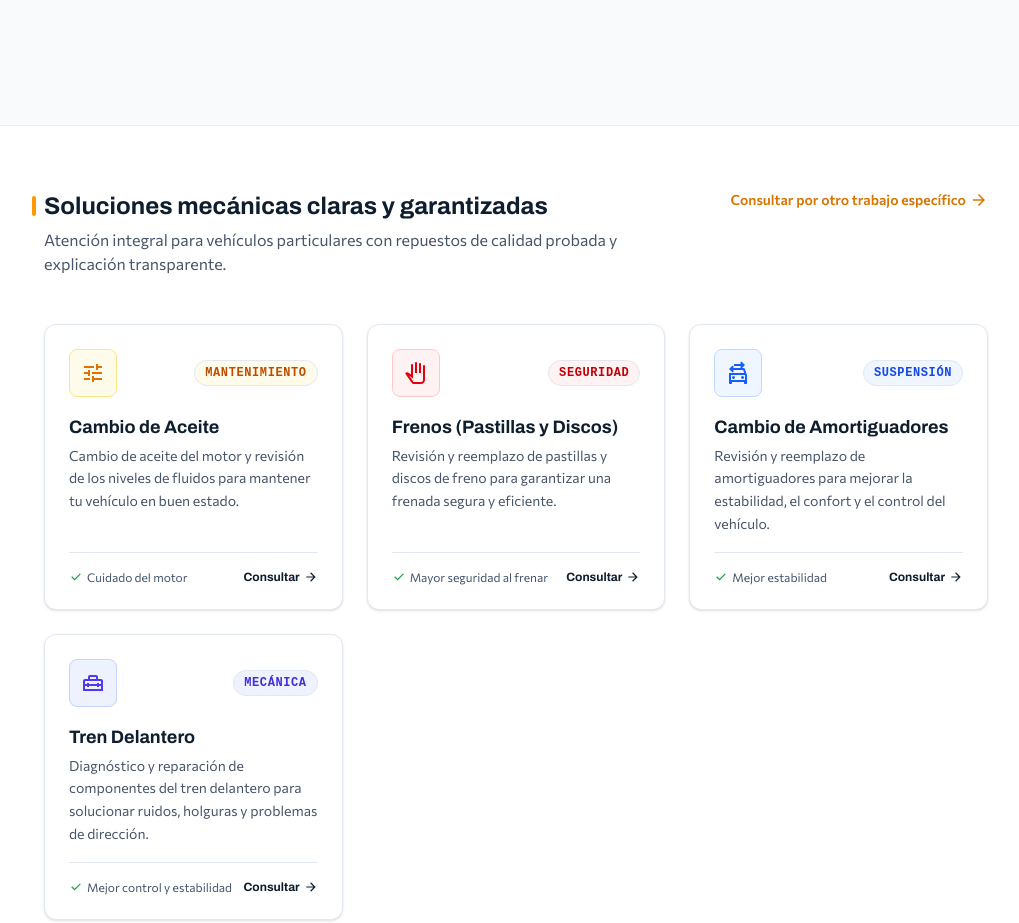
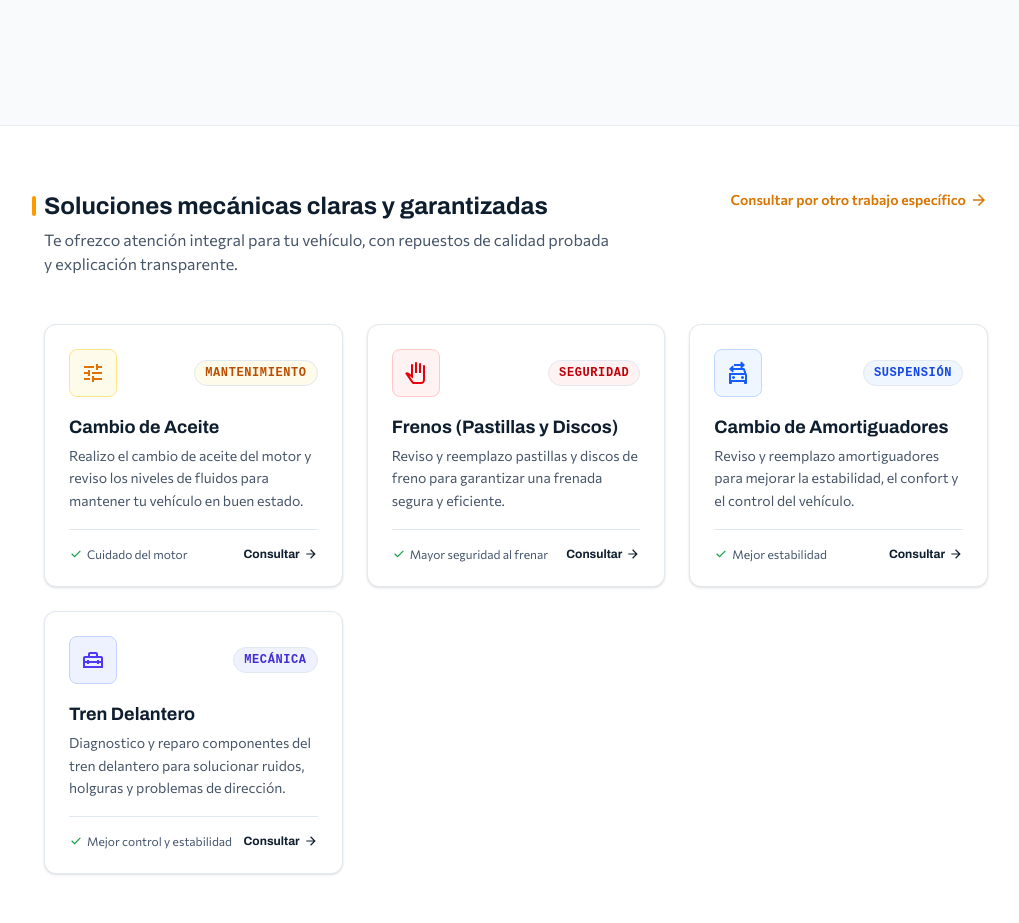
Before and after one commit to isakiDev/el-castillo-website, an Astro site: page / in a window 1280 px wide. Shown: the part 620-1543 px from the top of the page, without its empty margins (124-1143 px from the left). Built offline with nearby package versions, Linux system fonts and the light colour scheme; Astro itself is replaced by a stand-in of ours; a web font is replaced by a local one.

Commit message:
refactor: rewrite service descriptions in first person

```diff
--- a/src/components/Services.astro
+++ b/src/components/Services.astro
@@ -26,7 +26,7 @@ const services = [
     meta:"Taller / Domicilio",
     title:"Cambio de Aceite",
     description:
-"Cambio de aceite del motor y revisión de los niveles de fluidos para mantener tu vehículo en buen estado.",
+"Realizo el cambio de aceite del motor y reviso los niveles de fluidos para mantener tu vehículo en buen estado.",
     benefit:"Cuidado del motor",
     href: createWhatsAppLink("Cambio de Aceite"),
   },
@@ -38,7 +38,7 @@ const services = [
     meta:"Taller / Domicilio",
     title:"Frenos (Pastillas y Discos)",
     description:
-"Revisión y reemplazo de pastillas y discos de freno para garantizar una frenada segura y eficiente.",
+"Reviso y reemplazo pastillas y discos de freno para garantizar una frenada segura y eficiente.",
     benefit:"Mayor seguridad al frenar",
     href: createWhatsAppLink("Frenos (Pastillas y Discos)"),
   },
@@ -50,7 +50,7 @@ const services = [
     meta:"Solo en taller",
     title:"Cambio de Amortiguadores",
     description:
-"Revisión y reemplazo de amortiguadores para mejorar la estabilidad, el confort y el control del vehículo.",
+"Reviso y reemplazo amortiguadores para mejorar la estabilidad, el confort y el control del vehículo.",
     benefit:"Mejor estabilidad",
     href: createWhatsAppLink("Cambio de Amortiguadores"),
   },
@@ -62,7 +62,7 @@ const services = [
     meta:"Solo en taller",
     title:"Tren Delantero",
     description:
-"Diagnóstico y reparación de componentes del tren delantero para solucionar ruidos, holguras y problemas de dirección.",
+"Diagnostico y reparo componentes del tren delantero para solucionar ruidos, holguras y problemas de dirección.",
     benefit:"Mejor control y estabilidad",
     href: createWhatsAppLink("Tren Delantero"),
   },
@@ -71,7 +71,7 @@ const services = [
 
 <section
   id="servicios"
-  class="md:p-16 md:bg-white md:border-y md:border-slate-200/80 md:rounded"
+  class="md:p-16 md:bg-white md:border-y md:border-slate-200/80 md:rounded-xl"
 >
   <!-- Mobile header -->
   <div class="md:hidden mb-5">
@@ -98,7 +98,7 @@ const services = [
       </div>
 
       <p class="text-steel text-body-md">
-        Atención integral para vehículos particulares con repuestos de calidad
+        Te ofrezco atención integral para tu vehículo, con repuestos de calidad
         probada y explicación transparente.
       </p>
     </div>
```
